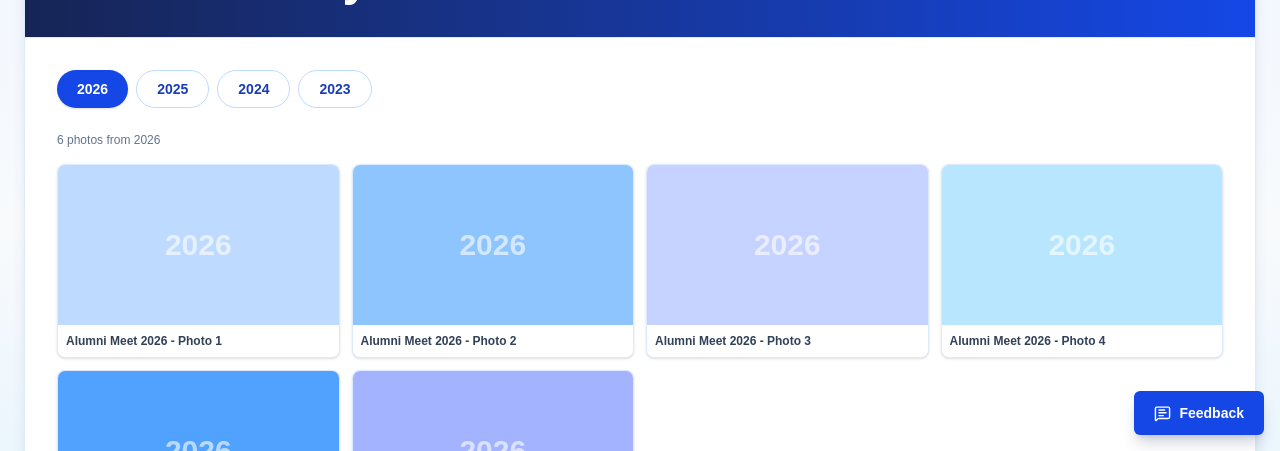
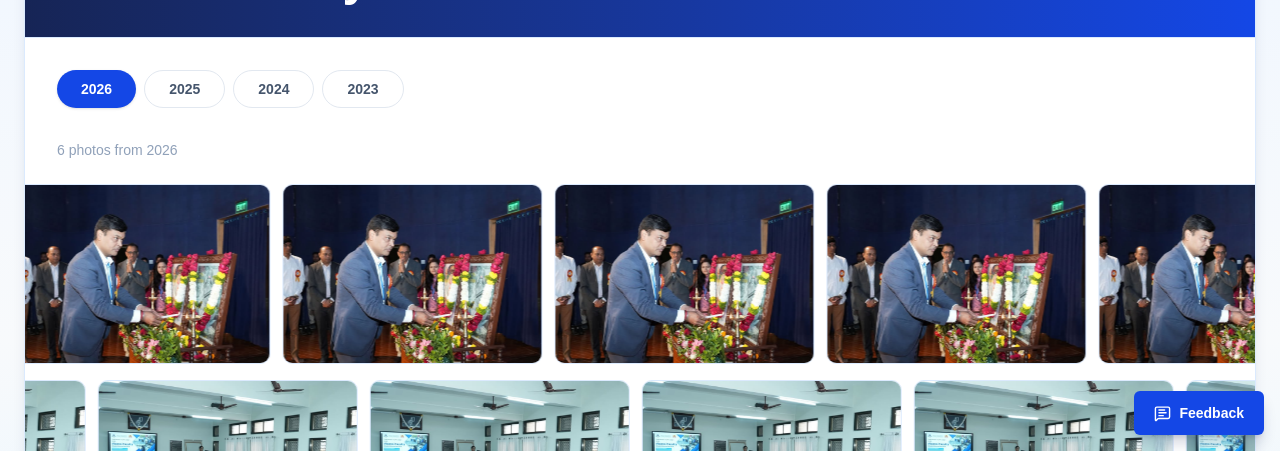
Before and after one commit to ssgmce-website/AluminiPortalFronted, a React (Vite) app: page /event/gallery in a window 1280 px wide. Shown: the part 349-800 px from the top of the page. Built offline with nearby package versions, Linux system fonts and the light colour scheme; no server answers.

Commit message:
fix gallery

```diff
--- a/src/pages/EventGallery.jsx
+++ b/src/pages/EventGallery.jsx
@@ -1,67 +1,164 @@
-import { useState } from "react";
+import { useState, useMemo, useRef, useCallback } from "react";
+import { X, ZoomIn } from "lucide-react";
 import PageShell from "../components/PageShell";
+import ceremonyImg from "../assets/slide-ceremony.jpeg";
+import sessionImg  from "../assets/slide-session.jpeg";
+import meetImg     from "../assets/slide-meet.jpeg";
 
-const galleryData = {
+const GALLERY_DATA = {
   2026: [
-    { id: 1, title: "Alumni Meet 2026 - Photo 1", src: null },
-    { id: 2, title: "Alumni Meet 2026 - Photo 2", src: null },
-    { id: 3, title: "Alumni Meet 2026 - Photo 3", src: null },
-    { id: 4, title: "Alumni Meet 2026 - Photo 4", src: null },
-    { id: 5, title: "Alumni Meet 2026 - Photo 5", src: null },
-    { id: 6, title: "Alumni Meet 2026 - Photo 6", src: null },
+    { id: "26-1", url: ceremonyImg, title: "Annual Alumni Meet Opening Ceremony" },
+    { id: "26-2", url: sessionImg,  title: "Career Guidance Session 2026"        },
+    { id: "26-3", url: meetImg,     title: "Grand Alumni Gathering 2026"          },
+    { id: "26-4", url: ceremonyImg, title: "Felicitation of Distinguished Alumni" },
+    { id: "26-5", url: sessionImg,  title: "Industry Expert Interaction 2026"    },
+    { id: "26-6", url: meetImg,     title: "Batch Reunion 2026"                  },
   ],
   2025: [
-    { id: 1, title: "Alumni Meet 2025 - Photo 1", src: null },
-    { id: 2, title: "Alumni Meet 2025 - Photo 2", src: null },
-    { id: 3, title: "Alumni Meet 2025 - Photo 3", src: null },
-    { id: 4, title: "Alumni Meet 2025 - Photo 4", src: null },
-    { id: 5, title: "Alumni Meet 2025 - Photo 5", src: null },
-    { id: 6, title: "Alumni Meet 2025 - Photo 6", src: null },
+    { id: "25-1", url: meetImg,     title: "Silver Jubilee Alumni Meet"           },
+    { id: "25-2", url: ceremonyImg, title: "Convocation Ceremony 2025"            },
+    { id: "25-3", url: sessionImg,  title: "Alumni Faculty Interaction 2025"      },
+    { id: "25-4", url: meetImg,     title: "Annual Alumni Gathering 2025"         },
+    { id: "25-5", url: ceremonyImg, title: "Award Night 2025"                     },
+    { id: "25-6", url: sessionImg,  title: "Guest Lecture Series 2025"            },
   ],
   2024: [
-    { id: 1, title: "Alumni Meet 2024 - Photo 1", src: null },
-    { id: 2, title: "Alumni Meet 2024 - Photo 2", src: null },
-    { id: 3, title: "Alumni Meet 2024 - Photo 3", src: null },
-    { id: 4, title: "Alumni Meet 2024 - Photo 4", src: null },
-    { id: 5, title: "Alumni Meet 2024 - Photo 5", src: null },
-    { id: 6, title: "Alumni Meet 2024 - Photo 6", src: null },
+    { id: "24-1", url: sessionImg,  title: "Internship Drive Session 2024"        },
+    { id: "24-2", url: meetImg,     title: "Alumni Meet 2024"                     },
+    { id: "24-3", url: ceremonyImg, title: "Scholarship Distribution Ceremony"    },
+    { id: "24-4", url: sessionImg,  title: "Mentorship Program Launch 2024"       },
+    { id: "24-5", url: meetImg,     title: "Batch of 2014 Reunion"                },
+    { id: "24-6", url: ceremonyImg, title: "Distinguished Alumni Honour 2024"     },
   ],
   2023: [
-    { id: 1, title: "Alumni Meet 2023 - Photo 1", src: null },
-    { id: 2, title: "Alumni Meet 2023 - Photo 2", src: null },
-    { id: 3, title: "Alumni Meet 2023 - Photo 3", src: null },
-    { id: 4, title: "Alumni Meet 2023 - Photo 4", src: null },
-    { id: 5, title: "Alumni Meet 2023 - Photo 5", src: null },
-    { id: 6, title: "Alumni Meet 2023 - Photo 6", src: null },
+    { id: "23-1", url: ceremonyImg, title: "Alumni Day Celebration 2023"          },
+    { id: "23-2", url: meetImg,     title: "Grand Reunion 2023"                   },
+    { id: "23-3", url: sessionImg,  title: "AI & Technology Workshop 2023"        },
+    { id: "23-4", url: ceremonyImg, title: "Convocation 2023"                     },
+    { id: "23-5", url: meetImg,     title: "Cultural Evening 2023"                },
+    { id: "23-6", url: sessionImg,  title: "Career Fair 2023"                     },
   ],
 };
 
-const years = Object.keys(galleryData).sort((a, b) => b - a);
+const YEARS = Object.keys(GALLERY_DATA).sort((a, b) => b - a);
 
-// Placeholder colors for missing photos
-const placeholderColors = [
-  "bg-blue-200", "bg-blue-300", "bg-indigo-200", "bg-sky-200",
-  "bg-blue-400", "bg-indigo-300",
-];
+/* ── MarqueeRow ── */
+function MarqueeRow({ images, direction = "left", speed = 70, onImageClick }) {
+  const trackRef = useRef(null);
 
-function EventGallery() {
-  const [activeYear, setActiveYear] = useState(years[0]);
-  const [lightbox, setLightbox] = useState(null);
+  const duplicated = useMemo(() => {
+    if (!images.length) return [];
+    let copies = Math.max(4, Math.ceil(20 / images.length));
+    if (copies % 2 !== 0) copies += 1;
+    const result = [];
+    for (let c = 0; c < copies; c++) {
+      images.forEach((img, i) => result.push({ ...img, _key: `${c}-${i}` }));
+    }
+    return result;
+  }, [images]);
 
-  const photos = galleryData[activeYear] || [];
+  if (!images.length) return null;
+
+  const itemsShifted    = duplicated.length / 2;
+  const dynamicDuration = itemsShifted * (speed / 12);
+  const animClass       = direction === "left"
+    ? "gallery-marquee-track-left"
+    : "gallery-marquee-track-right";
 
   return (
+    <div className="gallery-marquee-row">
+      <div
+        ref={trackRef}
+        className={`gallery-marquee-track ${animClass}`}
+        style={{ "--marquee-speed": `${dynamicDuration}s` }}
+      >
+        {duplicated.map((img) => (
+          <button
+            key={img._key}
+            className="gallery-marquee-item"
+            onClick={() => onImageClick(img)}
+            type="button"
+            aria-label={`View ${img.title}`}
+          >
+            <img src={img.url} alt={img.title} loading="lazy" draggable="false" />
+            <div className="gallery-marquee-item-overlay">
+              <span>{img.title}</span>
+            </div>
+          </button>
+        ))}
+      </div>
+    </div>
+  );
+}
+
+/* ── Lightbox ── */
+function Lightbox({ image, onClose }) {
+  if (!image) return null;
+  return (
+    <div
+      className="fixed inset-0 z-50 flex items-center justify-center bg-slate-950/85 p-4 backdrop-blur-sm"
+      onClick={onClose}
+    >
+      <div
+        className="relative max-h-[90vh] max-w-4xl w-full overflow-hidden rounded-2xl shadow-2xl"
+        onClick={(e) => e.stopPropagation()}
+      >
+        <img
+          src={image.url}
+          alt={image.title}
+          className="h-full w-full object-contain bg-slate-900"
+        />
+        <div className="absolute bottom-0 left-0 right-0 bg-linear-to-t from-slate-950/80 to-transparent px-6 py-5">
+          <p className="text-white font-semibold text-base">{image.title}</p>
+        </div>
+        <button
+          onClick={onClose}
+          className="absolute top-4 right-4 bg-slate-900/70 hover:bg-slate-800 text-white rounded-full p-1.5 transition"
+          aria-label="Close"
+        >
+          <X size={18} />
+        </button>
+      </div>
+    </div>
+  );
+}
+
+/* ── Page ── */
+function EventGallery() {
+  const [activeYear, setActiveYear]     = useState(YEARS[0]);
+  const [lightboxImage, setLightboxImage] = useState(null);
+
+  const images = GALLERY_DATA[activeYear] || [];
+
+  const [row1, row2, row3] = useMemo(() => {
+    if (!images.length) return [[], [], []];
+    const r1 = [], r2 = [], r3 = [];
+    images.forEach((img, i) => {
+      if      (i % 3 === 0) r1.push(img);
+      else if (i % 3 === 1) r2.push(img);
+      else                  r3.push(img);
+    });
+    return [r1, r2, r3];
+  }, [images]);
+
+  const handleClick = useCallback((img) => setLightboxImage(img), []);
+  const handleClose = useCallback(() => setLightboxImage(null), []);
+
+  return (
+    <>
       <PageShell eyebrow="Event" title="Photo Gallery">
+
         {/* Year tabs */}
-      <div className="mb-6 flex flex-wrap gap-2">
-        {years.map((year) => (
+        <div className="mb-8 flex flex-wrap gap-2">
+          {YEARS.map((year) => (
             <button
               key={year}
+              type="button"
               onClick={() => setActiveYear(year)}
-            className={`rounded-full px-5 py-2 text-sm font-bold transition ${
+              className={`rounded-full px-6 py-2 text-sm font-bold transition ${
                 activeYear === year
-                ? "bg-blue-700 text-white shadow"
-                : "border border-blue-200 bg-white text-blue-800 hover:bg-blue-50"
+                  ? "bg-blue-700 text-white shadow-sm"
+                  : "border border-slate-200 bg-white text-slate-600 hover:bg-blue-50 hover:text-blue-700"
               }`}
             >
               {year}
@@ -70,84 +167,24 @@ function EventGallery() {
         </div>
 
         {/* Photo count */}
-      <p className="mb-4 text-xs text-slate-500">
-        {photos.length} photo{photos.length !== 1 ? "s" : ""} from {activeYear}
+        <p className="mb-6 text-sm text-slate-400">
+          {images.length} photos from {activeYear}
         </p>
 
-      {/* Grid */}
-      <div className="grid grid-cols-2 gap-3 sm:grid-cols-3 md:grid-cols-4 lg:grid-cols-3 xl:grid-cols-4">
-        {photos.map((photo, idx) => (
-          <button
-            key={photo.id}
-            onClick={() => setLightbox(photo)}
-            className="group relative overflow-hidden rounded-lg border border-blue-100 bg-white shadow-sm transition hover:shadow-md hover:border-blue-300 focus:outline-none"
-          >
-            {photo.src ? (
-              <img
-                src={photo.src}
-                alt={photo.title}
-                loading="lazy"
-                className="h-40 w-full object-cover transition group-hover:scale-105"
-              />
-            ) : (
-              <div
-                className={`flex h-40 w-full items-center justify-center ${
-                  placeholderColors[idx % placeholderColors.length]
-                } transition group-hover:brightness-95`}
-              >
-                <span className="text-3xl font-extrabold text-white/60 select-none">
-                  {activeYear}
-                </span>
-              </div>
-            )}
-            <div className="px-2 py-2 text-left">
-              <p className="truncate text-xs font-semibold text-slate-700">
-                {photo.title}
-              </p>
-            </div>
-          </button>
-        ))}
+        {/* Marquee rows */}
+        <div className="flex flex-col gap-4 -mx-6 md:-mx-8 overflow-hidden">
+          <MarqueeRow images={row1} direction="left"  speed={65} onImageClick={handleClick} />
+          <MarqueeRow images={row2} direction="right" speed={55} onImageClick={handleClick} />
+          <MarqueeRow images={row3} direction="left"  speed={75} onImageClick={handleClick} />
         </div>
 
+        <p className="mt-6 text-center text-xs text-slate-400 flex items-center justify-center gap-1.5">
+          <ZoomIn size={13} /> Click any image to view it
+        </p>
+      </PageShell>
 
-      {/* Lightbox */}
-      {lightbox && (
-        <div
-          className="fixed inset-0 z-50 flex items-center justify-center bg-black/70 p-4"
-          onClick={() => setLightbox(null)}
-        >
-          <div
-            className="relative max-h-[90vh] w-full max-w-2xl overflow-hidden rounded-xl bg-white shadow-2xl"
-            onClick={(e) => e.stopPropagation()}
-          >
-            {lightbox.src ? (
-              <img
-                src={lightbox.src}
-                alt={lightbox.title}
-                className="max-h-[70vh] w-full object-contain"
-              />
-            ) : (
-              <div className="flex h-64 w-full items-center justify-center bg-blue-200">
-                <span className="text-5xl font-extrabold text-white/50">
-                  {activeYear}
-                </span>
-              </div>
-            )}
-            <div className="flex items-center justify-between px-5 py-3">
-              <p className="text-sm font-semibold text-slate-700">
-                {lightbox.title}
-              </p>
-              <button
-                onClick={() => setLightbox(null)}
-                className="rounded-full bg-blue-50 px-3 py-1 text-xs font-bold text-blue-700 hover:bg-blue-100"
-              >
-                Close
-              </button>
-            </div>
-          </div>
-        </div>
-      )}
-    </PageShell>
+      <Lightbox image={lightboxImage} onClose={handleClose} />
+    </>
   );
 }
 
--- a/src/pages/Gallery.jsx
+++ b/src/pages/Gallery.jsx
@@ -5,20 +5,19 @@ import ceremonyImg from "../assets/slide-ceremony.jpeg";
 import sessionImg  from "../assets/slide-session.jpeg";
 import meetImg     from "../assets/slide-meet.jpeg";
 
-/* ── Data ── */
 const ALL_IMAGES = [
-  { id: 1,  url: ceremonyImg, title: "Alumni Award Ceremony",       category: "Ceremonies"  },
-  { id: 2,  url: sessionImg,  title: "Faculty Interaction Session",  category: "Sessions"    },
-  { id: 3,  url: meetImg,     title: "Grand Alumni Meet 2024",       category: "Meets"       },
-  { id: 4,  url: ceremonyImg, title: "Felicitation Function",        category: "Ceremonies"  },
-  { id: 5,  url: sessionImg,  title: "Career Guidance Lecture",      category: "Sessions"    },
-  { id: 6,  url: meetImg,     title: "Batch Reunion 2023",           category: "Meets"       },
-  { id: 7,  url: ceremonyImg, title: "Convocation 2023",             category: "Ceremonies"  },
-  { id: 8,  url: sessionImg,  title: "Industry Expert Talk",         category: "Sessions"    },
-  { id: 9,  url: meetImg,     title: "Silver Jubilee Meet",          category: "Meets"       },
-  { id: 10, url: ceremonyImg, title: "Distinguished Alumni Honour",  category: "Ceremonies"  },
-  { id: 11, url: sessionImg,  title: "Internship Drive Session",     category: "Sessions"    },
-  { id: 12, url: meetImg,     title: "Annual Alumni Gathering",      category: "Meets"       },
+  { id: 1,  url: ceremonyImg, title: "Alumni Award Ceremony",        category: "Ceremonies" },
+  { id: 2,  url: sessionImg,  title: "Faculty Interaction Session",   category: "Sessions"   },
+  { id: 3,  url: meetImg,     title: "Grand Alumni Meet 2024",        category: "Meets"      },
+  { id: 4,  url: ceremonyImg, title: "Felicitation Function",         category: "Ceremonies" },
+  { id: 5,  url: sessionImg,  title: "Career Guidance Lecture",       category: "Sessions"   },
+  { id: 6,  url: meetImg,     title: "Batch Reunion 2023",            category: "Meets"      },
+  { id: 7,  url: ceremonyImg, title: "Convocation 2023",              category: "Ceremonies" },
+  { id: 8,  url: sessionImg,  title: "Industry Expert Talk",          category: "Sessions"   },
+  { id: 9,  url: meetImg,     title: "Silver Jubilee Meet",           category: "Meets"      },
+  { id: 10, url: ceremonyImg, title: "Distinguished Alumni Honour",   category: "Ceremonies" },
+  { id: 11, url: sessionImg,  title: "Internship Drive Session",      category: "Sessions"   },
+  { id: 12, url: meetImg,     title: "Annual Alumni Gathering",       category: "Meets"      },
 ];
 
 const CATEGORIES = ["All", "Ceremonies", "Sessions", "Meets"];
@@ -27,10 +26,15 @@ const CATEGORIES = ["All", "Ceremonies", "Sessions", "Meets"];
 function MarqueeRow({ images, direction = "left", speed = 70, onImageClick }) {
   const trackRef = useRef(null);
 
+  // We duplicate the images so the scroll loops seamlessly
   const duplicated = useMemo(() => {
     if (!images.length) return [];
+    // duplicate enough times to fill wide screens
     let copies = Math.max(4, Math.ceil(20 / images.length));
+    // Ensure copies is an even number so that translating by -50%
+    // seamlessly loops exactly at a full repetition of the original images.
     if (copies % 2 !== 0) copies += 1;
+
     const result = [];
     for (let c = 0; c < copies; c++) {
       images.forEach((img, i) => result.push({ ...img, _key: `${c}-${i}` }));
@@ -40,11 +44,15 @@ function MarqueeRow({ images, direction = "left", speed = 70, onImageClick }) {
 
   if (!images.length) return null;
 
-  const itemsShifted   = duplicated.length / 2;
+  const itemsShifted = duplicated.length / 2;
+  // Calculate duration to maintain constant visual speed.
+  // Base calibration: speed prop was originally for ~12 items shifted (4 images * 6 copies / 2).
   const dynamicDuration = itemsShifted * (speed / 12);
-  const animClass      = direction === "left"
-    ? "gallery-marquee-track-left"
-    : "gallery-marquee-track-right";
+
+  const animClass =
+    direction === "left"
+      ? "gallery-marquee-track-left"
+      : "gallery-marquee-track-right";
 
   return (
     <div className="gallery-marquee-row">
@@ -61,7 +69,12 @@ function MarqueeRow({ images, direction = "left", speed = 70, onImageClick }) {
             type="button"
             aria-label={`View ${img.title}`}
           >
-            <img src={img.url} alt={img.title} loading="lazy" draggable="false" />
+            <img
+              src={img.url}
+              alt={img.title}
+              loading="lazy"
+              draggable="false"
+            />
             <div className="gallery-marquee-item-overlay">
               <span>{img.title}</span>
             </div>
@@ -77,11 +90,11 @@ function Lightbox({ image, onClose }) {
   if (!image) return null;
   return (
     <div
-      className="fixed inset-0 z-50 flex items-center justify-center bg-slate-950/80 p-4 backdrop-blur-sm"
+      className="fixed inset-0 z-50 flex items-center justify-center bg-slate-950/85 p-4 backdrop-blur-sm"
       onClick={onClose}
     >
       <div
-        className="relative max-h-[90vh] max-w-4xl w-full overflow-hidden rounded-xl shadow-2xl"
+        className="relative max-h-[90vh] max-w-4xl w-full overflow-hidden rounded-2xl shadow-2xl"
         onClick={(e) => e.stopPropagation()}
       >
         <img
@@ -89,13 +102,13 @@ function Lightbox({ image, onClose }) {
           alt={image.title}
           className="h-full w-full object-contain bg-slate-900"
         />
-        <div className="absolute bottom-0 left-0 right-0 bg-gradient-to-t from-slate-950/80 to-transparent px-5 py-4">
-          <p className="text-white font-semibold">{image.title}</p>
+        <div className="absolute bottom-0 left-0 right-0 bg-linear-to-t from-slate-950/80 to-transparent px-6 py-5">
+          <p className="text-white font-semibold text-base">{image.title}</p>
           <p className="text-blue-200 text-sm">{image.category}</p>
         </div>
         <button
           onClick={onClose}
-          className="absolute top-3 right-3 bg-slate-900/70 hover:bg-slate-800 text-white rounded-full p-1.5 transition"
+          className="absolute top-4 right-4 bg-slate-900/70 hover:bg-slate-800 text-white rounded-full p-1.5 transition"
           aria-label="Close"
         >
           <X size={18} />
@@ -110,20 +123,24 @@ function Gallery() {
   const [selectedCategory, setSelectedCategory] = useState("All");
   const [lightboxImage, setLightboxImage]       = useState(null);
 
+  const allImages = ALL_IMAGES;
+
+  /* ── Filtered images ── */
   const filteredImages = useMemo(() =>
     selectedCategory === "All"
-      ? ALL_IMAGES
-      : ALL_IMAGES.filter((img) => img.category === selectedCategory),
-    [selectedCategory]
+      ? allImages
+      : allImages.filter((img) => img.category === selectedCategory),
+    [selectedCategory, allImages]
   );
 
+  /* ── Split filtered images into 3 rows for the marquee ── */
   const [row1, row2, row3] = useMemo(() => {
     if (filteredImages.length === 0) return [[], [], []];
     const r1 = [], r2 = [], r3 = [];
     filteredImages.forEach((img, i) => {
-      if      (i % 3 === 0) r1.push(img);
+      if (i % 3 === 0) r1.push(img);
       else if (i % 3 === 1) r2.push(img);
-      else                  r3.push(img);
+      else r3.push(img);
     });
     return [r1, r2, r3];
   }, [filteredImages]);
@@ -134,6 +151,7 @@ function Gallery() {
   return (
     <>
       <PageShell eyebrow="Media" title="Gallery">
+
         {/* Category filter */}
         <div className="mb-8 flex flex-wrap gap-2">
           {CATEGORIES.map((cat) => (
@@ -141,10 +159,10 @@ function Gallery() {
               key={cat}
               type="button"
               onClick={() => setSelectedCategory(cat)}
-              className={`rounded-full px-4 py-1.5 text-sm font-semibold transition ${
+              className={`rounded-full px-5 py-2 text-sm font-bold transition ${
                 selectedCategory === cat
                   ? "bg-blue-700 text-white shadow-sm"
-                  : "bg-slate-100 text-slate-600 hover:bg-blue-50 hover:text-blue-700"
+                  : "border border-slate-200 bg-white text-slate-600 hover:bg-blue-50 hover:text-blue-700"
               }`}
             >
               {cat}
--- a/src/routes/AppRoutes.jsx
+++ b/src/routes/AppRoutes.jsx
@@ -78,6 +78,7 @@ export const AppRoutes = () => {
           <Route path="/donation" element={<Donation />} />
           <Route path="/event/registration" element={<EventRegistration />} />
           <Route path="/event/gallery" element={<EventGallery />} />
+          <Route path="/gallery" element={<Gallery />} />
           <Route path="/contact" element={<ContactPage />} />
         </Route>
 
```
Lines whose indentation alone changed are shown as unchanged.
